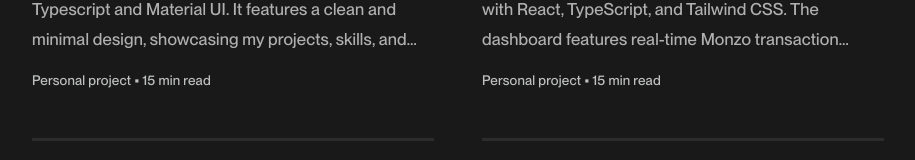
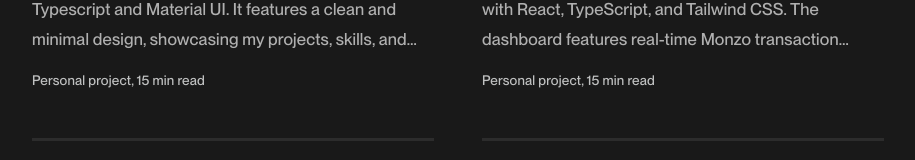
Before and after one commit to jazibaskari/jazib-askari, a React (Vite) app in the folder jazib-askari/: page /projects in a window 1280 px wide. Shown: the part 782-942 px from the top of the page, without its empty margins (182-1097 px from the left). Built offline with nearby package versions, Linux system fonts and the light colour scheme.

Commit message:
chore(ui): change dot symbol to comma

```diff
--- a/jazib-askari/src/components/projects/ProjectsArchivePage.tsx
+++ b/jazib-askari/src/components/projects/ProjectsArchivePage.tsx
@@ -139,7 +139,7 @@ const ProjectCard = ({ project }: ProjectCardProps) => {
             alignItems: "center",
           }}
         >
-          {project.type} • {project.readTime}
+          {project.type}, {project.readTime}
         </Typography>
       </Box>
     </Box>
```
